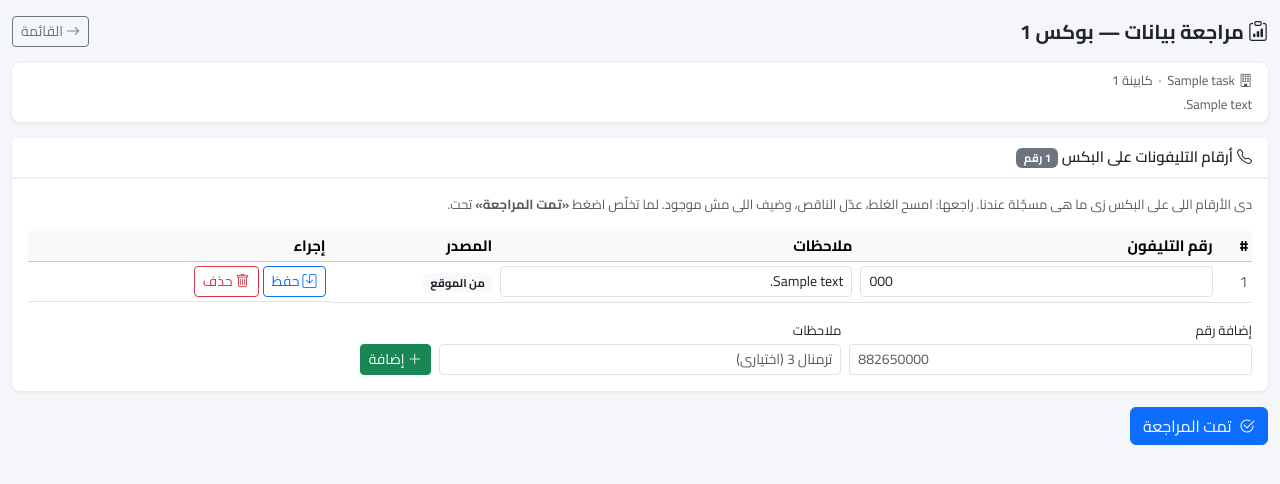
After one commit to menoskar42-boop/Service-Flow, a Node server app: template server/maintenance/app/views/data_review/detail.ejs in a window 1280 px wide. The commit adds this page. Shown: the top 484 px of the page. Run offline with Node 20, Linux system fonts and the light colour scheme; the template is opened without the code that fills it: most values are stand-ins (such as "Sample title", 1, 10 or a date in 2020); some libraries are stand-ins or nearby versions.

Commit message:
شاشة «مراجعة بيانات البكس» لفنى إزالة الأعطال — كل فيما يخصه
فنى إزالة الأعطال كان بياخد **نفس دور فنى الصيانة** فى برنامج الصيانة، فكان
بيشوف كل مهام الصيانة (ارتفاع البكس، الغطاء، الخوصة…) وهى مش شغله أصلاً.

- الدور بقى inspector زى الشئون الخارجية (SF_ROLE_TO_MAINT فى app.js وفى
  shared/roles-access.ts — الاتنين لازم يفضلوا متطابقين وفيه اختبار بيثبّت ده).
  فنى الصيانة (maintenance_tech) مااتغيّرش.
- شغل مراجعة البيانات اتفصل فى شاشة مستقلة /data-review — بند data_review بس،
  مفيهاش أى بند من بنود الصيانة (زى ما طلبت لما يبقى فيه تضارب).
- «كل فيما يخصه»: الفلترة بكباين الفنى من public.cabinet_technicians بمطابقة
  **موحّدة** («1/8» فى الصيانة = «1-8» فى جدول الفنيين). الأدمن بيشوف الكل،
  واللى مالوش كود عامل مايشوفش حاجة (مش يشوف الكل).
- الحماية على السيرفر مش فى الواجهة: كل قراءة وكتابة بتعدّى على allowedTask.
- إصلاح لازم: جلسة الصيانة ماكانتش شايلة worker_code خالص، فالفلترة كانت
  بترجّع فاضية دايماً.

مُثبت end-to-end على سيرفر حقيقى بقاعدة بيانات حقيقية:
  سامى (كابينة 1-8) → بوكس 11 بس | حسن (كابينة 2-1) → بوكس 22 بس | الأدمن → الاتنين
  سامى يفتح بوكس حسن → بيترجّع للقائمة
  سامى يبعت POST برقم على بوكس حسن → 0 صف اتكتب
  سامى يفتح /technician → 302 (مبقاش فنى صيانة)
  سامى ضاف رقم على بوكسه وعلّم «تمت المراجعة» → اختفى من قائمته وظهر فى تقرير
  Service-Flow «بوكس مليان تمت مراجعتها» باسمه وبعدد الأرقام الصح.

Co-Authored-By: Claude Opus 5 <noreply@anthropic.com>
Claude-Session: https://claude.ai/code/session_012sUa97XnZt7ym3Ajfjy4xi

```diff
--- a/server/maintenance/app/app.js
+++ b/server/maintenance/app/app.js
@@ -85,7 +85,11 @@ const SF_ROLE_TO_MAINT = {
   super_admin: "admin",
   admin: "admin",
   external: "inspector",
-  tech: "technician",
+  // ⚠️ فنى إزالة الأعطال مش فنى صيانة: كان بياخد دور technician فيشوف **كل** مهام
+  // الصيانة (بنود ارتفاع البكس والغطاء… إلخ) وهى مش شغله. بقى زى الشئون الخارجية
+  // (inspector) — كل فيما يخصه — وشغل مراجعة بيانات البكس بتاعه فى شاشة مستقلة
+  // (/data-review) مفلترة بكباينه.
+  tech: "inspector",
   maintenance_tech: "technician",
 };
 app.use(async (req, res, next) => {
@@ -108,11 +112,14 @@ app.use(async (req, res, next) => {
              role = EXCLUDED.role,
              full_name = EXCLUDED.full_name,
              worker_code = COALESCE(EXCLUDED.worker_code, users.worker_code)
-           RETURNING id, username, role, full_name`,
+           RETURNING id, username, role, full_name, worker_code`,
           [uname, "sso:" + uname, mrole, fullName, workerCode],
         );
         if (row && row.id != null) {
-          req.session.user = { id: row.id, username: row.username, full_name: row.full_name, role: row.role, sso: true };
+          // worker_code لازم يكون فى الجلسة: شاشة «مراجعة بيانات البكس» بتفلتر بكباين
+          // الفنى من public.cabinet_technicians، ومن غيره كانت بترجّع فاضية دايماً.
+          req.session.user = { id: row.id, username: row.username, full_name: row.full_name,
+                               role: row.role, worker_code: row.worker_code || null, sso: true };
         }
       }
     }
@@ -127,6 +134,9 @@ app.use("/auth", require("./routes/auth"));
 app.use("/boxes", require("./routes/boxes"));
 app.use("/inspector", require("./routes/inspector"));
 app.use("/technician", require("./routes/technician"));
+// «مراجعة بيانات البكس» — شاشة مستقلة عن مهام الصيانة، فنى إزالة الأعطال بيشوف
+// كباينه هو بس فيها. requireLogin بس هنا، والصلاحية بتتفلتر جوّه الراوتر بالكباين.
+app.use("/data-review", require("./routes/data_review"));
 app.use("/reports/service-flow", require("./routes/service_flow"));
 app.use("/reports", require("./routes/reports"));
 app.use("/admin", require("./routes/admin"));
--- /dev/null
+++ b/server/maintenance/app/views/data_review/detail.ejs
@@ -0,0 +1,83 @@
+<%- include('../partials/header') %>
+<div class="d-flex justify-content-between align-items-center mb-3">
+  <h5 class="mb-0 fw-bold">
+    <i class="bi bi-clipboard-data me-1"></i>مراجعة بيانات — بوكس <bdi dir="ltr"><%= task.box_number %></bdi>
+  </h5>
+  <a href="/data-review" class="btn btn-outline-secondary btn-sm"><i class="bi bi-arrow-right"></i> القائمة</a>
+</div>
+
+<div class="card mb-3">
+  <div class="card-body py-2 small text-muted">
+    <i class="bi bi-building me-1"></i><%= task.exchange_name %>
+    &nbsp;·&nbsp; كابينة <bdi dir="ltr"><%= task.cabinet_number %></bdi>
+    <% if (task.general_notes) { %><div class="mt-1"><%= task.general_notes %></div><% } %>
+  </div>
+</div>
+
+<div class="card mb-3">
+  <div class="card-header py-2 fw-semibold">
+    <i class="bi bi-telephone me-1"></i>أرقام التليفونات على البكس
+    <span class="badge bg-secondary"><%= phones.length %> رقم</span>
+  </div>
+  <div class="card-body">
+    <p class="small text-muted">
+      دى الأرقام اللى على البكس زى ما هى مسجّلة عندنا. راجعها: امسح الغلط، عدّل الناقص،
+      وضيف اللى مش موجود. لما تخلّص اضغط <strong>«تمت المراجعة»</strong> تحت.
+    </p>
+
+    <% if (phones.length) { %>
+    <div class="table-responsive">
+      <table class="table table-sm align-middle">
+        <thead class="table-light">
+          <tr><th>#</th><th>رقم التليفون</th><th>ملاحظات</th><th>المصدر</th><th>إجراء</th></tr>
+        </thead>
+        <tbody>
+          <% phones.forEach((p, idx) => { %>
+          <tr>
+            <td class="text-muted"><%= idx + 1 %></td>
+            <form method="post" action="/data-review/<%= task.task_id %>/phones/<%= p.id %>">
+              <td><input name="phone" value="<%= p.phone %>" class="form-control form-control-sm" dir="ltr"></td>
+              <td><input name="notes" value="<%= p.notes || '' %>" class="form-control form-control-sm"></td>
+              <td><span class="badge bg-light text-dark"><%= p.source === 'technician' ? 'الفنى' : 'من الموقع' %></span></td>
+              <td class="d-flex gap-1">
+                <button class="btn btn-outline-primary btn-sm"><i class="bi bi-save"></i> حفظ</button>
+            </form>
+                <form method="post" action="/data-review/<%= task.task_id %>/phones/<%= p.id %>/delete"
+                      onsubmit="return confirm('حذف الرقم <%= p.phone %>؟');">
+                  <button class="btn btn-outline-danger btn-sm"><i class="bi bi-trash"></i> حذف</button>
+                </form>
+              </td>
+          </tr>
+          <% }) %>
+        </tbody>
+      </table>
+    </div>
+    <% } else { %>
+    <div class="text-muted small mb-3">مفيش أرقام مسجّلة على البكس ده — ضيفها من تحت.</div>
+    <% } %>
+
+    <form method="post" action="/data-review/<%= task.task_id %>/phones" class="row g-2 align-items-end">
+      <div class="col-12 col-md-4">
+        <label class="form-label small mb-1">إضافة رقم</label>
+        <input name="phone" class="form-control form-control-sm" dir="ltr" placeholder="882650000" required>
+      </div>
+      <div class="col-12 col-md-4">
+        <label class="form-label small mb-1">ملاحظات</label>
+        <input name="notes" class="form-control form-control-sm" placeholder="ترمنال 3 (اختيارى)">
+      </div>
+      <div class="col-12 col-md-auto">
+        <button class="btn btn-success btn-sm"><i class="bi bi-plus-lg"></i> إضافة</button>
+      </div>
+    </form>
+  </div>
+</div>
+
+<% if (isDone) { %>
+<div class="alert alert-success"><i class="bi bi-check2-circle me-1"></i>تمت مراجعة البكس ده بالفعل.</div>
+<% } else { %>
+<form method="post" action="/data-review/<%= task.task_id %>/done"
+      onsubmit="return confirm('تأكيد إن أرقام البكس اتراجعت وخلصت؟');">
+  <button class="btn btn-primary"><i class="bi bi-check2-circle me-1"></i> تمت المراجعة</button>
+</form>
+<% } %>
+<%- include('../partials/footer') %>
--- a/server/maintenance/app/views/partials/header.ejs
+++ b/server/maintenance/app/views/partials/header.ejs
@@ -38,6 +38,10 @@
           <li class="nav-item"><a class="nav-link" href="/technician"><i class="bi bi-tools"></i> مهامي</a></li>
           <li class="nav-item"><a class="nav-link" href="/reports"><i class="bi bi-bar-chart"></i> التقارير</a></li>
         <% } %>
+        <%# مراجعة بيانات البكس — شاشة مستقلة عن مهام الصيانة، متاحة للكل وكل واحد بيشوف كباينه %>
+        <li class="nav-item">
+          <a class="nav-link" href="/data-review"><i class="bi bi-clipboard-data"></i> مراجعة بيانات البكس</a>
+        </li>
       </ul>
       <ul class="navbar-nav">
         <li class="nav-item dropdown">
--- a/shared/roles-access.ts
+++ b/shared/roles-access.ts
@@ -62,7 +62,11 @@ export const SF_ROLE_TO_MAINT: Record<string, string> = {
   super_admin: "admin",
   admin: "admin",
   external: "inspector",
-  tech: "technician",
+  // ⚠️ فنى إزالة الأعطال مش فنى صيانة: كان بياخد technician فيشوف كل مهام الصيانة
+  // وهى مش شغله. بقى زى الشئون الخارجية، وشغل مراجعة بيانات البكس بتاعه فى شاشة
+  // مستقلة (/data-review) مفلترة بكباينه. لازم يفضل مطابق لنسخة CJS فى
+  // server/maintenance/app/app.js — فيه اختبار بيثبّت ده.
+  tech: "inspector",
   maintenance_tech: "technician",
 };
 
```
Also changed, not shown: server/data-review-scope.test.ts (added, +75 -0 lines), server/maintenance/app/routes/data_review.js (added, +175 -0 lines), server/maintenance/app/views/data_review/list.ejs (added, +42 -0 lines).
